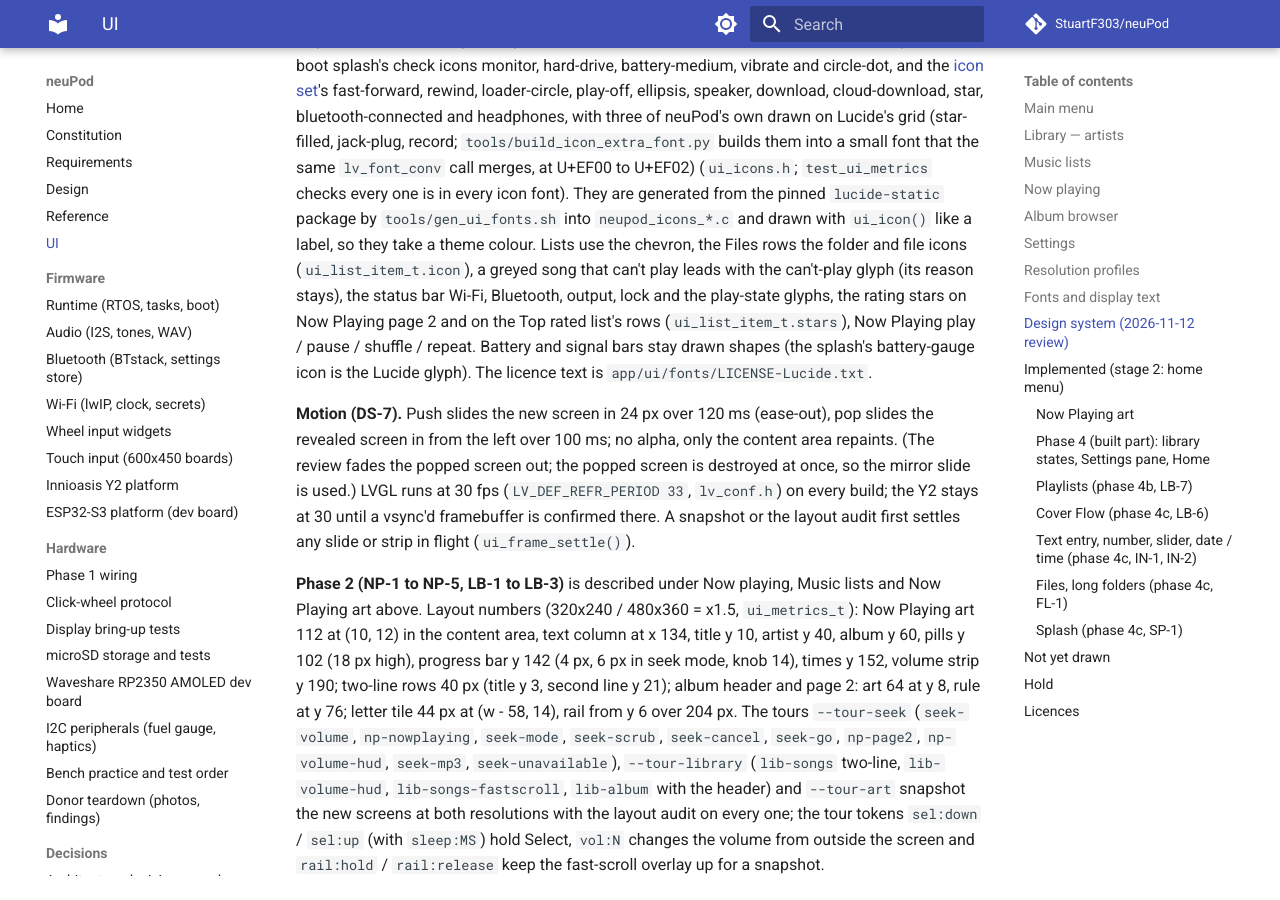
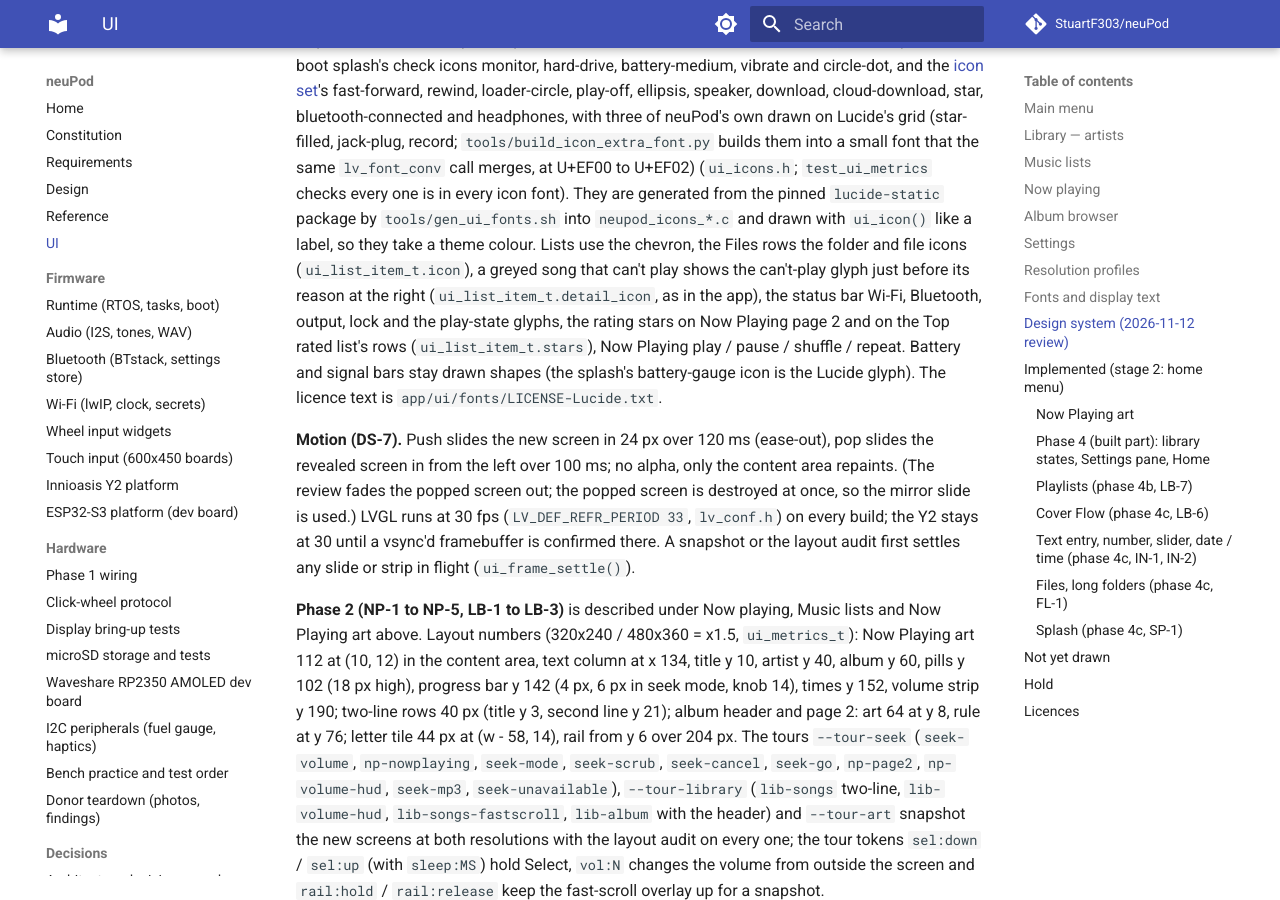
Before and after one commit to StuartF303/neuPod, an MkDocs documentation site: the page built from docs/ui.md, in a window 1280 px wide and 900 px high, scrolled down 13007 px. Built offline with MkDocs 1.6.1 and Material for MkDocs 9.7.7, drawn with Linux system fonts in a browser that asks for light colours; comment, search, counter and statistics services are not loaded.

```diff
--- a/docs/ui.md
+++ b/docs/ui.md
@@ -251,7 +251,7 @@ in the firmware.) `ui_hud_show(label, pct, ms)`: the bottom strip (ink, Small te
 drive them for `--tour-design` (ctest `design_tour`, `hires_design_tour`).
 
 **Icons (DS-6).** The Lucide set (ISC; chevron-right, lock, monitor, headphones, download and ellipsis (Feather's more-horizontal) derive from Feather, MIT) as 1-bit bitmaps at 16 / 24 px (320x240), 24 / 36 px (480x360) and 30 / 45 px (600x450): chevron-right, play, pause, skip-back, skip-forward, shuffle, repeat, repeat-1, volume-2, bluetooth, wifi, lock, folder, file, lock-open, the boot splash's check icons monitor, hard-drive, battery-medium, vibrate and circle-dot, and the [icon set](design/2026-11-26-icon-set/README.md)'s fast-forward, rewind, loader-circle, play-off, ellipsis, speaker, download, cloud-download, star, bluetooth-connected and headphones, with three of neuPod's own drawn on Lucide's grid (star-filled, jack-plug, record; `tools/build_icon_extra_font.py` builds them into a small font that the same `lv_font_conv` call merges, at U+EF00 to U+EF02) (`ui_icons.h`; `test_ui_metrics` checks every one is in every icon font). They are generated from the pinned `lucide-static`
-package by `tools/gen_ui_fonts.sh` into `neupod_icons_*.c` and drawn with `ui_icon()` like a label, so they take a theme colour. Lists use the chevron, the Files rows the folder and file icons (`ui_list_item_t.icon`), a greyed song that can't play leads with the can't-play glyph (its reason stays), the status bar Wi-Fi, Bluetooth, output, lock and the play-state glyphs, the rating stars on Now Playing page 2 and on the Top rated list's rows (`ui_list_item_t.stars`),
+package by `tools/gen_ui_fonts.sh` into `neupod_icons_*.c` and drawn with `ui_icon()` like a label, so they take a theme colour. Lists use the chevron, the Files rows the folder and file icons (`ui_list_item_t.icon`), a greyed song that can't play shows the can't-play glyph just before its reason at the right (`ui_list_item_t.detail_icon`, as in the app), the status bar Wi-Fi, Bluetooth, output, lock and the play-state glyphs, the rating stars on Now Playing page 2 and on the Top rated list's rows (`ui_list_item_t.stars`),
 Now Playing play / pause / shuffle / repeat. Battery and signal bars stay drawn shapes (the splash's battery-gauge icon is the Lucide glyph). The licence text is `app/ui/fonts/LICENSE-Lucide.txt`.
 
 **Motion (DS-7).** Push slides the new screen in 24 px over 120 ms (ease-out), pop slides the revealed screen in from the left over 100 ms; no alpha, only the content area repaints. (The review fades the popped screen out; the popped screen is destroyed at once, so the mirror slide is used.)
```
Also changed, not shown: LICENSE.md (+1 -1 lines), 1 other file.
